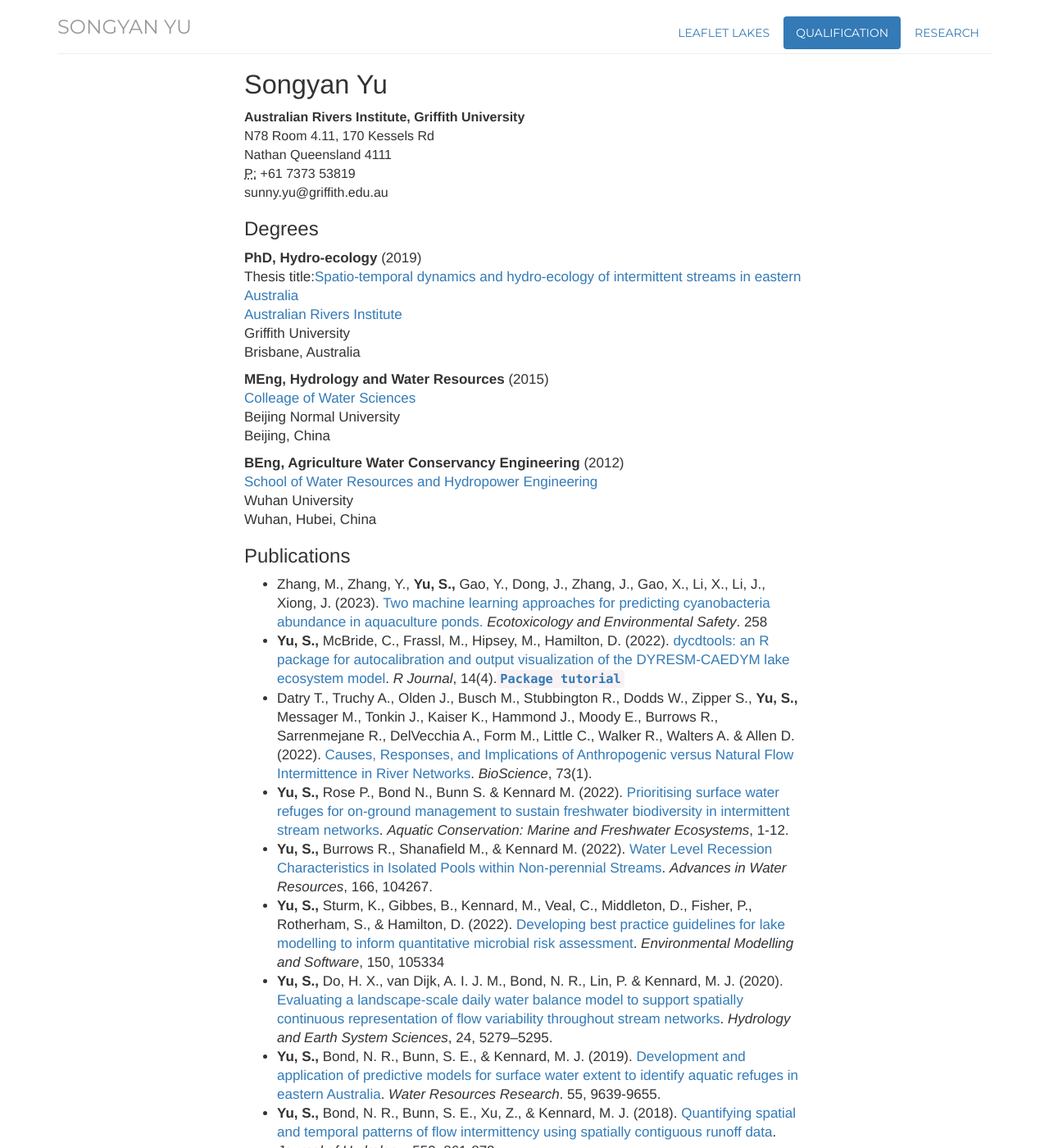
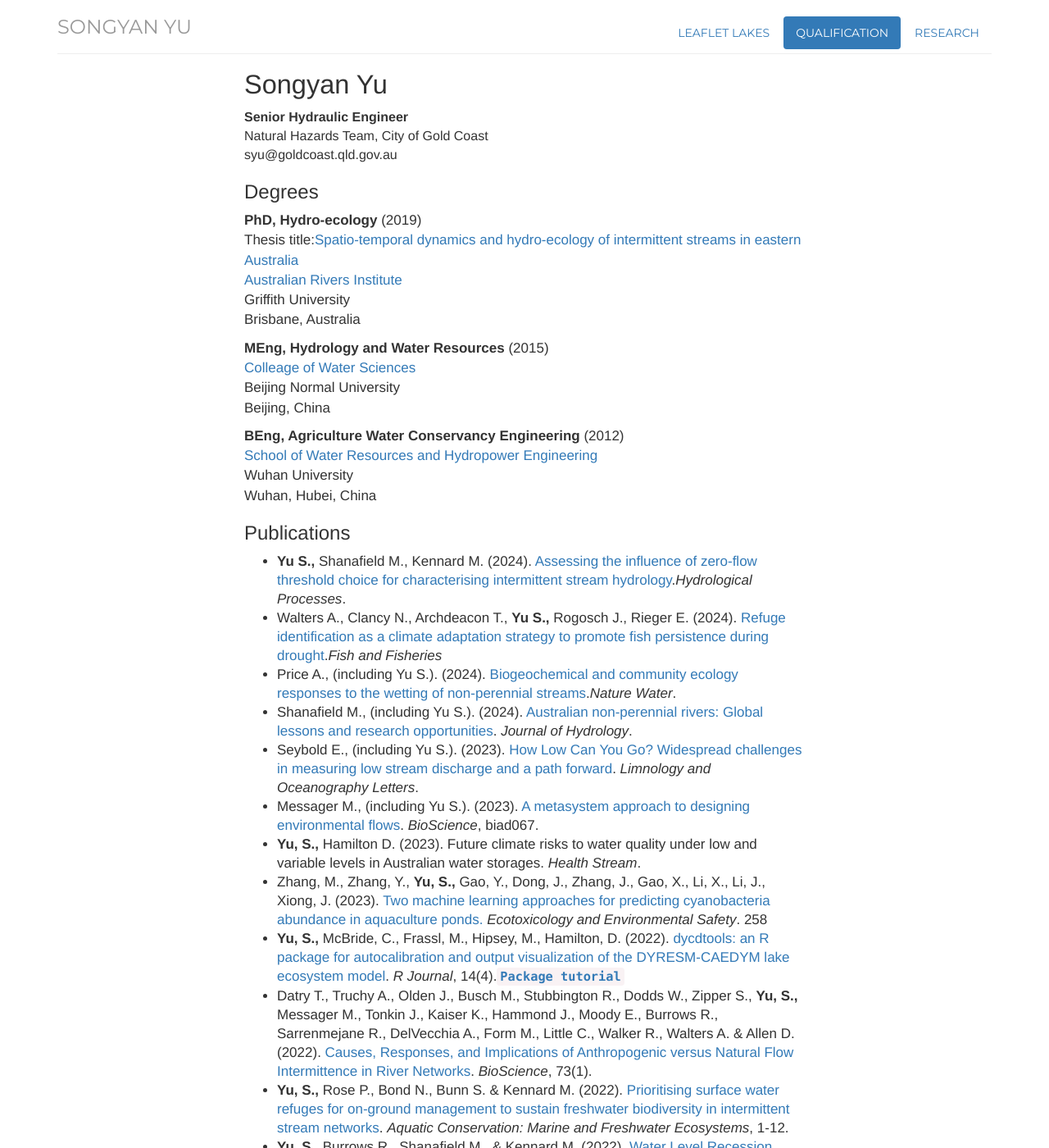
Before and after one commit to SongyanYu/SongyanYu.github.io, a Jekyll site: the page built from qualification.html, in a window 1280 px wide and 1400 px high. Shown: the whole window at 82% size. Built offline with Jekyll 4.4.1, drawn with Linux system fonts in a browser that asks for light colours.

Commit message:
Update publication and affiliation

```diff
--- a/qualification.html
+++ b/qualification.html
@@ -7,12 +7,9 @@ research: passive
 <div class="qualification">
 <h1>Songyan Yu</h1>
 <address>
-<strong>Australian Rivers Institute, Griffith University</strong><br>
-<span>N78 Room 4.11, 170 Kessels Rd<br></span>
-Nathan Queensland 4111<br>
-<abbr title="phone">P:</abbr> +61 7373 53819<br>
-<span> sunny.yu@griffith.edu.au</span>
-</address>
+<strong>Senior Hydraulic Engineer</strong><br>
+<span>Natural Hazards Team, City of Gold Coast<br></span>
+<span>syu@goldcoast.qld.gov.au</span>
 
 <h3>Degrees</h3>
 <p><strong>PhD, Hydro-ecology</strong> (2019)<br />
@@ -34,6 +31,13 @@ Wuhan, Hubei, China</p>
 
 <h3>Publications</h3>
 <ul>
+  <li><strong>Yu S.,</strong> Shanafield M., Kennard M. (2024). <a href = 'http://doi.org/10.1002/HYP.15300'>Assessing the influence of zero-flow threshold choice for characterising intermittent stream hydrology</a>.<i>Hydrological Processes</i>.</li>
+  <li>Walters A., Clancy N., Archdeacon T., <strong>Yu S.,</strong> Rogosch J., Rieger E. (2024). <a href = 'https://doi.org/10.1111/faf.12860'>Refuge identification as a climate adaptation strategy to promote fish persistence during drought</a>.<i>Fish and Fisheries</i></li>
+  <li>Price A., (including Yu S.). (2024). <a href = 'https://doi.org/10.1038/s44221-024-00298-3'>Biogeochemical and community ecology responses to the wetting of non-perennial streams</a>.<i>Nature Water</i>.</li>
+  <li>Shanafield M., (including Yu S.). (2024). <a href = 'https://doi.org/10.1016/j.jhydrol.2024.130939'> Australian non-perennial rivers: Global lessons and research opportunities</a>. <i>Journal of Hydrology</i>.</li>
+<li>Seybold E., (including Yu S.). (2023). <a href = 'https://doi.org/10.1002/lol2.10356'>How Low Can You Go? Widespread challenges in measuring low stream discharge and a path forward</a>. <i>Limnology and Oceanography Letters</i>.</li>
+<li>Messager M., (including Yu S.). (2023). <a href = 'https://doi.org/10.1093/biosci/biad067'>A metasystem approach to designing environmental flows</a>. <i>BioScience</i>, biad067.</li>
+<li><strong>Yu, S.,</strong> Hamilton D. (2023). Future climate risks to water quality under low and variable levels in Australian water storages. <i>Health Stream</i>.</li>
 <li>Zhang, M., Zhang, Y., <strong>Yu, S.,</strong> Gao, Y., Dong, J., Zhang, J., Gao, X., Li, X., Li, J., Xiong, J. (2023). <a href = 'https://doi.org/10.1016/j.ecoenv.2023.114944'>Two machine learning approaches for predicting cyanobacteria abundance in aquaculture ponds.</a><i> Ecotoxicology and Environmental Safety</i>. 258 </li>
 <li><strong>Yu, S.,</strong> McBride, C., Frassl, M., Hipsey, M., Hamilton, D. (2022). <a href = 'https://doi.org/10.32614/RJ-2023-008'>dycdtools: an R package for autocalibration and output visualization of the DYRESM-CAEDYM lake ecosystem model</a>. <i>R Journal</i>, 14(4).<code><strong><a href = https://github.com/SongyanYu/dycdtools/tree/master#readme>Package tutorial</a></strong></code></li>
 <li>Datry T., Truchy A., Olden J., Busch M., Stubbington R., Dodds W., Zipper S., <strong>Yu, S.,</strong> Messager M., Tonkin J., Kaiser K., Hammond J., Moody E., Burrows R., Sarrenmejane R., DelVecchia A., Form M., Little C., Walker R., Walters A. & Allen D.(2022). <a href = 'https://doi.org/10.1093/biosci/biac098'>Causes, Responses, and Implications of Anthropogenic versus Natural Flow Intermittence in River Networks</a>. <i>BioScience</i>, 73(1). </li>
```
